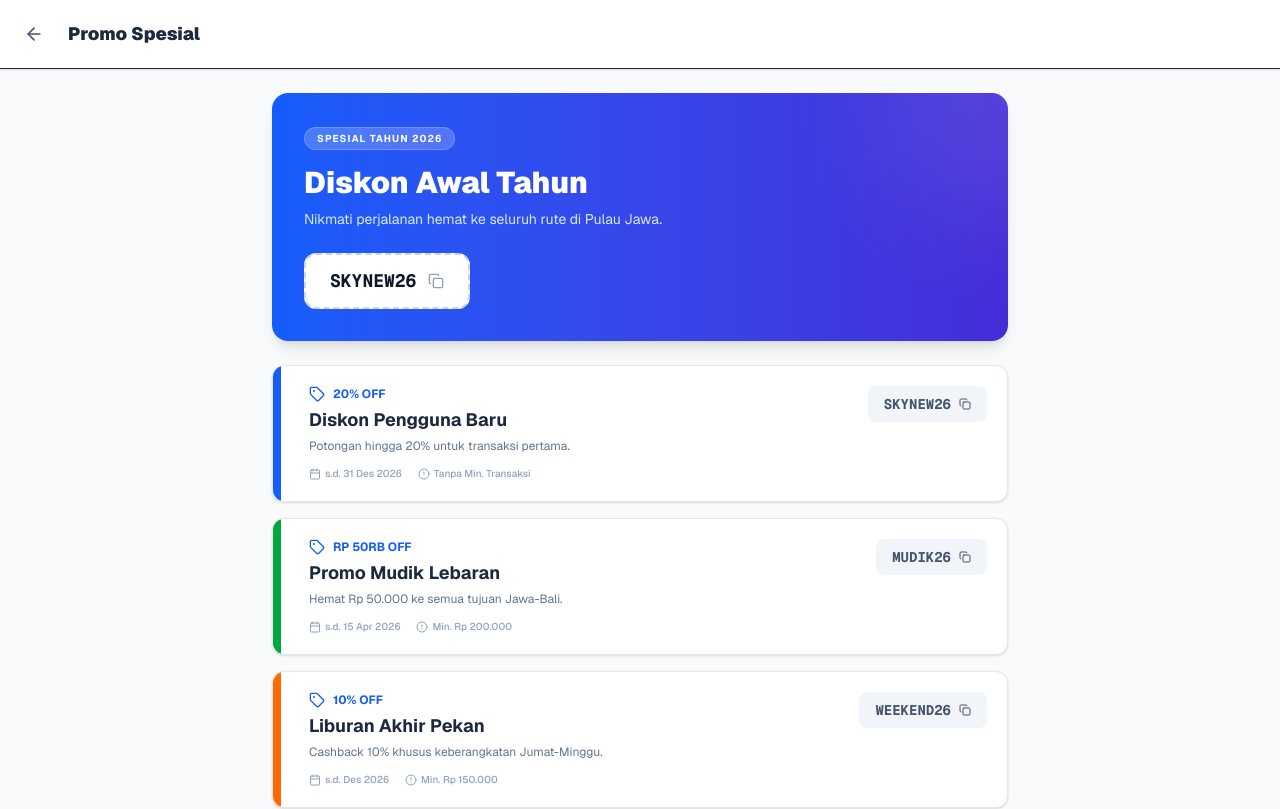
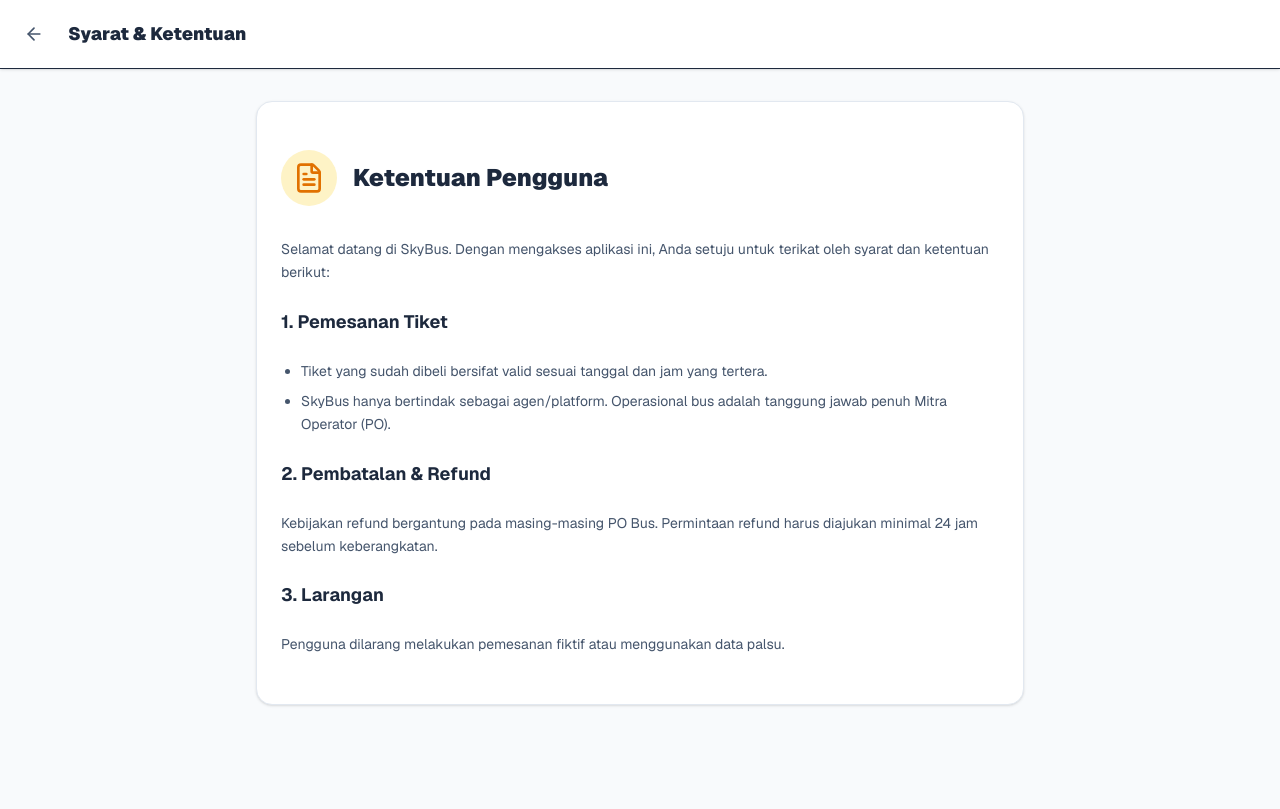
Before and after one commit to doaesque/skybus, a Next.js app: page /promo in a window 1280 px wide. Shown: the top 809 px of the page. Built offline with nearby package versions, Linux system fonts and the light colour scheme.

Commit message:
content: update guide, privacy policy, and promo page details

```diff
--- a/src/app/guide/page.tsx
+++ b/src/app/guide/page.tsx
@@ -9,27 +9,27 @@
     { icon: <Search className="w-6 h-6 text-white"/>, title: "1. Cari Rute", desc: "Masukkan kota asal, tujuan, dan tanggal keberangkatan di halaman utama." },
     { icon: <User className="w-6 h-6 text-white"/>, title: "2. Isi Data", desc: "Pilih bus yang sesuai, lalu isi data pemesan dan penumpang dengan benar." },
     { icon: <CreditCard className="w-6 h-6 text-white"/>, title: "3. Bayar", desc: "Pilih metode pembayaran (Transfer/E-Wallet) dan selesaikan sebelum waktu habis." },
-    { icon: <CheckCircle className="w-6 h-6 text-white"/>, title: "4. Selesai", desc: "E-Ticket akan dikirim ke email dan tersedia di menu 'Pesanan Saya'." },
+    { icon: <CheckCircle className="w-6 h-6 text-white"/>, title: "4. Selesai", desc: "E-Ticket akan dikirim ke email dan tersedia di menu 'Cek Pesanan'." },
   ];
 
   return (
-    <div className="min-h-screen bg-slate-50 font-sans pb-20">
-      <div className="bg-white p-4 shadow-sm sticky top-0 z-40 flex items-center gap-4">
-        <Link href="/" className="p-2 hover:bg-slate-100 rounded-full transition">
-            <ArrowLeft className="w-5 h-5 text-slate-600" />
+    <div className="min-h-screen bg-slate-50 dark:bg-slate-950 font-sans pb-20 text-slate-800 dark:text-slate-100 transition-colors">
+      <div className="bg-white dark:bg-slate-900 p-4 shadow-sm sticky top-0 z-40 flex items-center gap-4 border-b dark:border-slate-800">
+        <Link href="/" className="p-2 hover:bg-slate-100 dark:hover:bg-slate-800 rounded-full transition">
+            <ArrowLeft className="w-5 h-5 text-slate-600 dark:text-slate-400" />
         </Link>
-        <h1 className="font-black text-lg text-slate-800">Cara Pesan Tiket</h1>
+        <h1 className="font-black text-lg">Cara Pesan Tiket</h1>
       </div>
 
       <div className="max-w-3xl mx-auto px-4 py-8 space-y-6">
         {steps.map((step, idx) => (
-            <div key={idx} className="bg-white p-6 rounded-xl border border-slate-200 shadow-sm flex gap-6 items-start">
-                <div className="bg-blue-600 p-4 rounded-full shadow-lg shadow-blue-200 shrink-0">
+            <div key={idx} className="bg-white dark:bg-slate-900 p-6 rounded-xl border border-slate-200 dark:border-slate-800 shadow-sm flex gap-6 items-start hover:border-blue-500 transition group">
+                <div className="bg-blue-600 p-4 rounded-full shadow-lg shadow-blue-200 dark:shadow-none shrink-0 group-hover:scale-110 transition">
                     {step.icon}
                 </div>
                 <div>
-                    <h3 className="font-bold text-lg text-slate-800 mb-2">{step.title}</h3>
-                    <p className="text-slate-500 text-sm leading-relaxed">{step.desc}</p>
+                    <h3 className="font-bold text-lg text-slate-800 dark:text-white mb-2">{step.title}</h3>
+                    <p className="text-slate-500 dark:text-slate-400 text-sm leading-relaxed">{step.desc}</p>
                 </div>
             </div>
         ))}
--- a/src/app/promo/page.tsx
+++ b/src/app/promo/page.tsx
@@ -1,79 +1,41 @@
 "use client";
 
-import React, { useState } from 'react';
-import { ArrowLeft, Copy, Tag, Check, Calendar, AlertCircle } from 'lucide-react';
+import React from 'react';
+import { ArrowLeft, FileText } from 'lucide-react';
 import Link from 'next/link';
-import { PROMO_DATA } from '@/constants/data';
-import { motion, AnimatePresence } from 'framer-motion';
 
-export default function PromoPage() {
-  const [copiedId, setCopiedId] = useState<number | null>(null);
-
-  const handleCopy = (id: number, code: string) => {
-    navigator.clipboard.writeText(code);
-    setCopiedId(id);
-    setTimeout(() => setCopiedId(null), 2000);
-  };
-
+export default function TermsPage() {
   return (
-    <div className="min-h-screen bg-slate-50 dark:bg-slate-950 text-slate-800 dark:text-slate-100 font-sans pb-20 transition-colors">
-
-      {/* Header */}
+    <div className="min-h-screen bg-slate-50 dark:bg-slate-950 font-sans pb-20 text-slate-800 dark:text-slate-100 transition-colors">
       <div className="bg-white dark:bg-slate-900 p-4 shadow-sm sticky top-0 z-40 flex items-center gap-4 border-b dark:border-slate-800">
         <Link href="/" className="p-2 hover:bg-slate-100 dark:hover:bg-slate-800 rounded-full transition">
             <ArrowLeft className="w-5 h-5 text-slate-600 dark:text-slate-400" />
         </Link>
-        <h1 className="font-black text-lg">Promo Spesial</h1>
+        <h1 className="font-black text-lg">Syarat & Ketentuan</h1>
       </div>
 
-      <div className="max-w-3xl mx-auto px-4 py-6 space-y-6">
-        {/* Banner */}
-        <div className="relative overflow-hidden rounded-2xl bg-gradient-to-r from-blue-600 to-indigo-700 text-white p-8 shadow-lg">
-            <div className="absolute top-0 right-0 w-64 h-64 bg-white opacity-10 rounded-full blur-3xl -translate-y-1/2 translate-x-1/2"></div>
-            <div className="relative z-10">
-                <span className="bg-white/20 backdrop-blur-sm px-3 py-1 rounded-full text-[10px] font-bold uppercase tracking-widest border border-white/20">Spesial Tahun 2026</span>
-                <h2 className="text-3xl font-black mt-4 mb-2">Diskon Awal Tahun</h2>
-                <p className="text-blue-100 text-sm max-w-sm mb-6">Nikmati perjalanan hemat ke seluruh rute di Pulau Jawa.</p>
-                <div className="bg-white text-slate-900 px-6 py-3 rounded-xl inline-flex items-center gap-3 font-mono font-bold text-lg border-2 border-dashed border-slate-300">
-                    SKYNEW26
-                    <Copy className="w-4 h-4 text-slate-400 cursor-pointer hover:text-blue-600" onClick={() => handleCopy(999, 'SKYNEW26')} />
-                </div>
-            </div>
+      <div className="max-w-3xl mx-auto px-6 py-12 bg-white dark:bg-slate-900 my-8 rounded-2xl border border-slate-200 dark:border-slate-800 shadow-sm">
+        <div className="flex items-center gap-4 mb-8">
+            <div className="p-3 bg-amber-100 dark:bg-slate-800 rounded-full text-amber-600"><FileText className="w-8 h-8"/></div>
+            <h2 className="text-2xl font-black">Ketentuan Pengguna</h2>
         </div>
 
-        {/* List */}
-        <div className="grid gap-4">
-            {PROMO_DATA.map((promo) => (
-                <motion.div initial={{ opacity: 0, y: 10 }} animate={{ opacity: 1, y: 0 }} key={promo.id} className="bg-white dark:bg-slate-900 p-5 rounded-xl border border-slate-200 dark:border-slate-800 shadow-sm hover:border-blue-500/50 transition relative group overflow-hidden">
-                    <div className={`absolute left-0 top-0 w-2 h-full ${promo.color}`}></div>
-                    <div className="flex justify-between items-start pl-4">
-                        <div>
-                            <div className="flex items-center gap-2 mb-1">
-                                <Tag className="w-4 h-4 text-blue-600 dark:text-blue-400" />
-                                <span className="text-xs font-bold text-blue-600 dark:text-blue-400 uppercase">{promo.discount} OFF</span>
-                            </div>
-                            <h3 className="font-bold text-lg">{promo.title}</h3>
-                            <p className="text-xs text-slate-500 dark:text-slate-400 mt-1 mb-3">{promo.desc}</p>
-                            <div className="flex gap-4 text-[10px] text-slate-400 font-medium">
-                                <div className="flex items-center gap-1"><Calendar className="w-3 h-3" /> s.d. {promo.validUntil}</div>
-                                <div className="flex items-center gap-1"><AlertCircle className="w-3 h-3" /> {promo.minTrans}</div>
-                            </div>
-                        </div>
-                        <button onClick={() => handleCopy(promo.id, promo.code)} className="bg-slate-100 dark:bg-slate-800 hover:bg-slate-200 dark:hover:bg-slate-700 text-slate-600 dark:text-slate-300 px-4 py-2 rounded-lg font-mono text-sm font-bold flex items-center gap-2 transition">
-                            {copiedId === promo.id ? <><Check className="w-4 h-4 text-green-500" /> Salin</> : <>{promo.code} <Copy className="w-3 h-3" /></>}
-                        </button>
-                    </div>
-                </motion.div>
-            ))}
+        <div className="space-y-6 text-sm leading-relaxed text-slate-600 dark:text-slate-300">
+            <p>Selamat datang di SkyBus. Dengan mengakses aplikasi ini, Anda setuju untuk terikat oleh syarat dan ketentuan berikut:</p>
+
+            <h3 className="text-lg font-bold text-slate-800 dark:text-white mt-6">1. Pemesanan Tiket</h3>
+            <ul className="list-disc pl-5 space-y-2">
+                <li>Tiket yang sudah dibeli bersifat valid sesuai tanggal dan jam yang tertera.</li>
+                <li>SkyBus hanya bertindak sebagai agen/platform. Operasional bus adalah tanggung jawab penuh Mitra Operator (PO).</li>
+            </ul>
+
+            <h3 className="text-lg font-bold text-slate-800 dark:text-white mt-6">2. Pembatalan & Refund</h3>
+            <p>Kebijakan refund bergantung pada masing-masing PO Bus. Permintaan refund harus diajukan minimal 24 jam sebelum keberangkatan.</p>
+
+            <h3 className="text-lg font-bold text-slate-800 dark:text-white mt-6">3. Larangan</h3>
+            <p>Pengguna dilarang melakukan pemesanan fiktif atau menggunakan data palsu.</p>
         </div>
       </div>
-      <AnimatePresence>
-        {copiedId !== null && (
-            <motion.div initial={{ opacity: 0, y: 50 }} animate={{ opacity: 1, y: 0 }} exit={{ opacity: 0, y: 50 }} className="fixed bottom-8 left-1/2 -translate-x-1/2 bg-slate-800 dark:bg-white text-white dark:text-slate-900 px-6 py-3 rounded-full shadow-xl flex items-center gap-2 z-50 text-sm font-bold">
-                <Check className="w-4 h-4 text-green-400 dark:text-green-600" /> Kode berhasil disalin!
-            </motion.div>
-        )}
-      </AnimatePresence>
     </div>
   );
 }
```
Also changed, not shown: src/app/privacy/page.tsx (+24 -21 lines).
